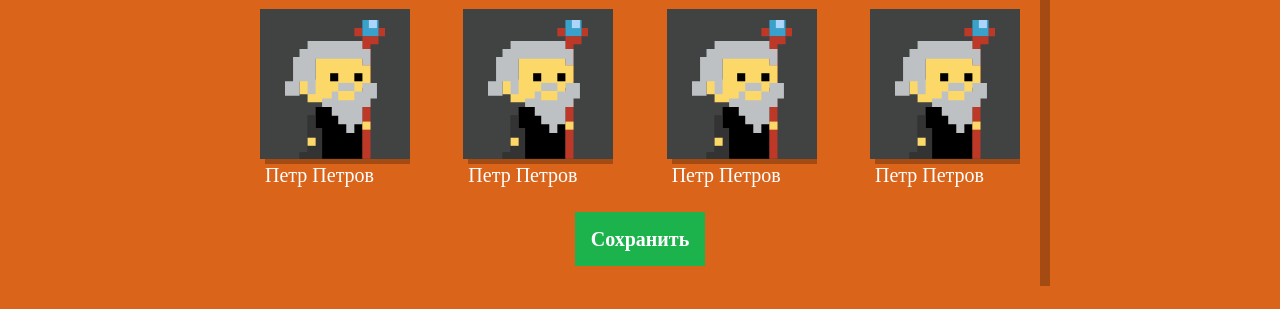
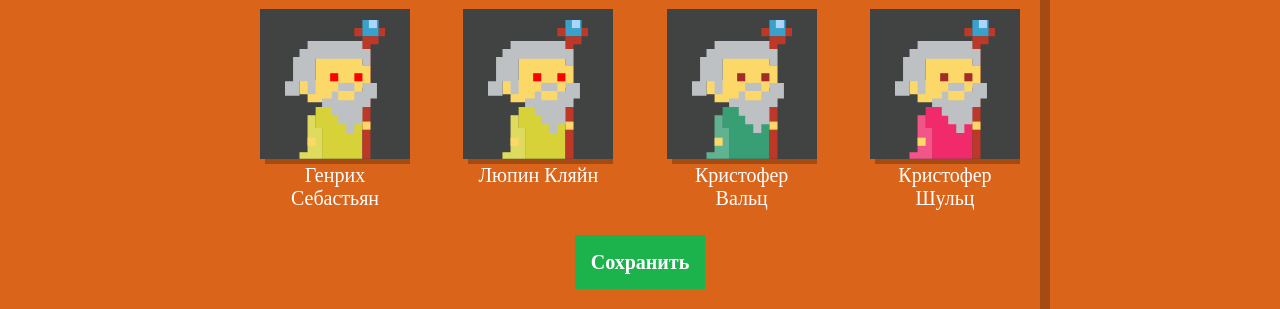
Before and after one commit to IFadeev/wizard-game, a plain HTML site: page index.html in a window 1280 px wide. Shown: the part 670-979 px from the top of the page. Before the commit the page ends 956 px from the top, so only its background shows below. Drawn offline with Linux system fonts and the light colour scheme; a web font is replaced by a local one.

Commit message:
Random generate a wizard

```diff
--- a/css/main.css
+++ b/css/main.css
@@ -738,7 +738,7 @@ input[type=radio]:checked + .review-mark-label {
 
 .setup-similar-label {
   margin: 5px;
-
+  text-align: center;
   color: #fff;
 
 }
--- a/js/main.js
+++ b/js/main.js
@@ -10,29 +10,43 @@ window.addEventListener('load', function() {
   let wizardsList = this.document.querySelector('#similar-wizard-template')
   .content.querySelector('.setup-similar-item');
 
+  const wizardsName = ['Альфред','Хуан', 'Мария', 'Кристофер',
+  'Ульрих', 'Йенс', 'Люпин', 'Генрих'];
+  const wizardsSurname = ['Себастьян', 'Мюллер', 'Шмидт',
+  'Фишер', 'Вальц', 'Кляйн', 'Шульц'];
+  const wizardsCoatColor = ['rgb(101, 137, 164)', 'rgb(241, 43, 107)',
+  'rgb(146, 100, 161)', 'rgb(56, 159, 117)', 'rgb(215, 210, 55)',
+  'rgb(0, 0, 0)', 'rgb(255, 255, 255)'];
+  const wizardsEyesColor = ['black', 'red', 'blue', 'brown', 'green'];
+
+  const generateRandom = arr => {
+    return Math.floor(Math.random()*arr.length);
+  }
+
+  const generateWiard = () => {
+    return wizard = {
+      name: wizardsName[generateRandom(wizardsName)],
+      surname: wizardsSurname[generateRandom(wizardsSurname)],
+      coatColor: wizardsCoatColor[generateRandom(wizardsCoatColor)],
+      eyesColor: wizardsEyesColor[generateRandom(wizardsEyesColor)]
+    }
+  }
+
   for (let i = 0; i < 4; i++) {
     let wizardElement = wizardsList.cloneNode(true);
 
+    wizardElement.querySelector('.setup-similar-label')
+    .textContent = `${generateWiard().name} ${generateWiard().surname}`;
+
+    wizardElement.querySelector('.wizard-coat')
+    .style.fill = generateWiard().coatColor;
+
+    wizardElement.querySelector('.wizard-eyes')
+    .style.fill = generateWiard().eyesColor;
+
     elements.appendChild(wizardElement);
-  }
 
-
-  let wizarads = [
-    {
-      name: 'Сарумян',
-      coatColor: 'red',
-  },
-  {
-    name: 'Пендаль Белый',
-    coatColor: 'white'
-  },
-  {
-    name: 'Дамболдор',
-    coatColor: 'blue'
-  }
-  ];
-
-
+  };
 
 
 
```
